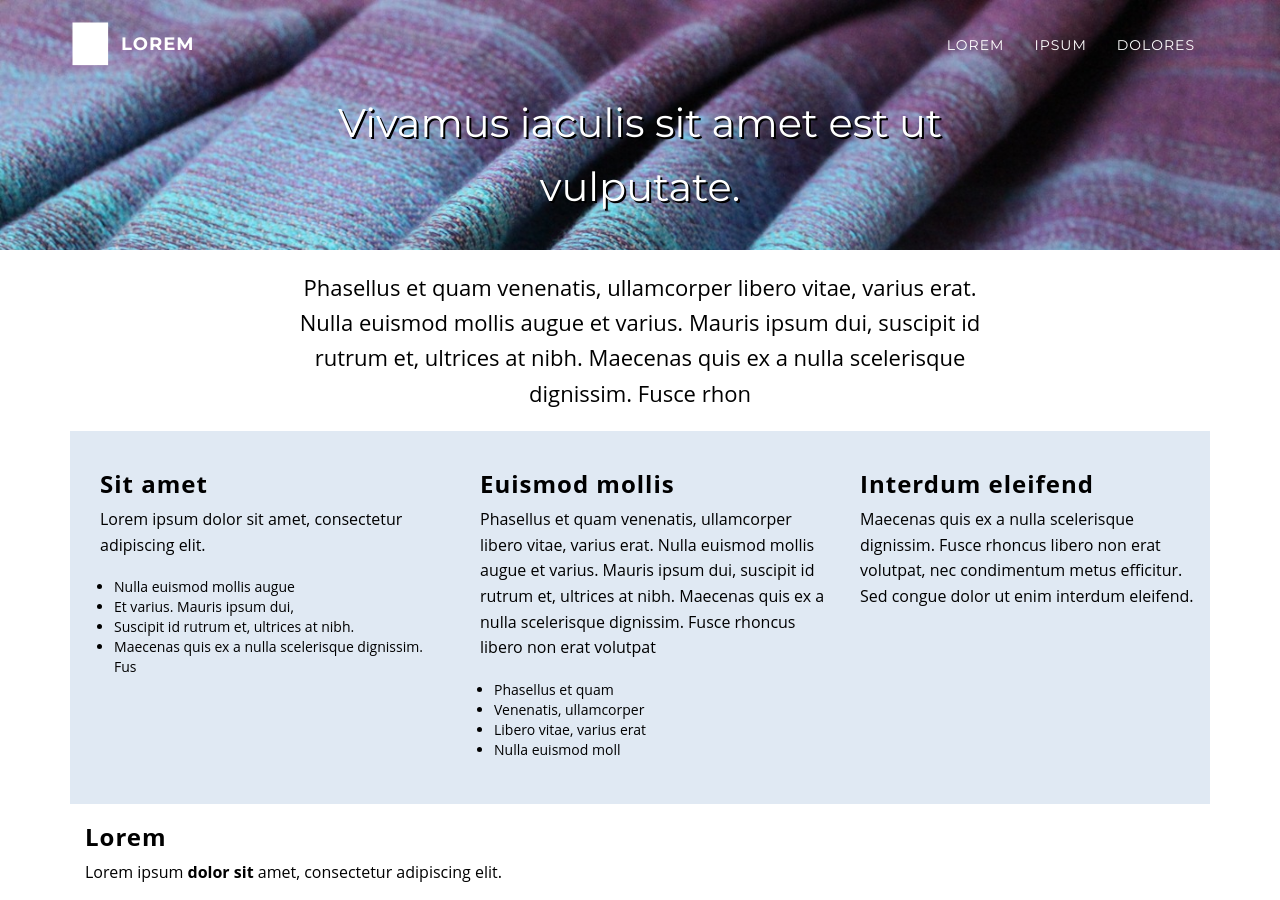
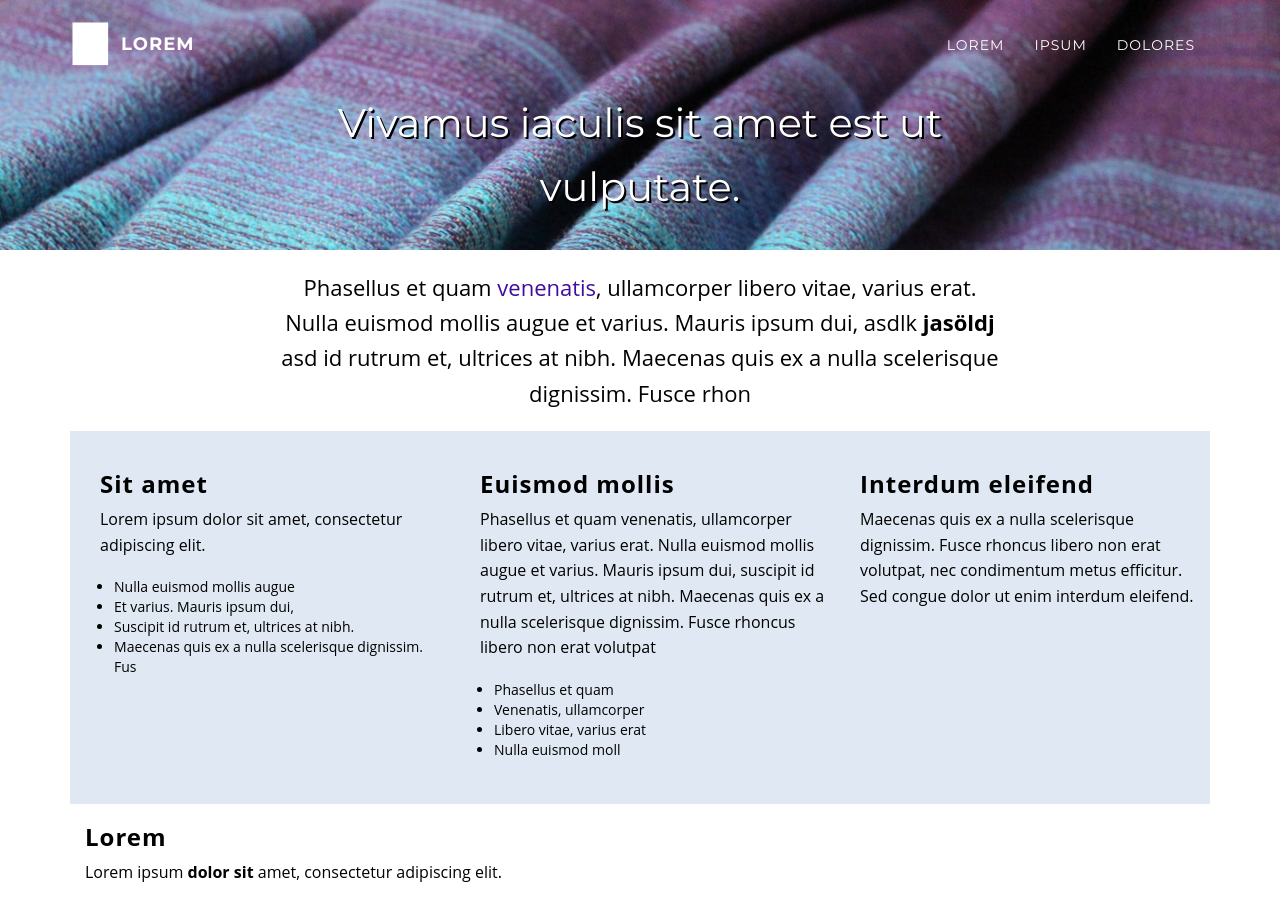
Before and after one commit to anselmi-tuhkanen2/Test, a Jekyll site: the page built from index.md, in a window 1280 px wide and 900 px high. Built offline with Jekyll 4.4.1, drawn with Linux system fonts in a browser that asks for light colours; nearby versions of some CDN libraries.

Commit message:
Updated Slogan

```diff
--- a/_kultavilla/slogan.markdown
+++ b/_kultavilla/slogan.markdown
@@ -3,4 +3,4 @@ title: Slogan
 name: slogan
 ---
 
-Phasellus et quam venenatis, ullamcorper libero vitae, varius erat. Nulla euismod mollis augue et varius. Mauris ipsum dui, suscipit id rutrum et, ultrices at nibh. Maecenas quis ex a nulla scelerisque dignissim. Fusce rhon
+Phasellus et quam [venenatis](http://www.google.com), ullamcorper libero vitae, varius erat. Nulla euismod mollis augue et varius. Mauris ipsum dui, asdlk **jasöldj** asd id rutrum et, ultrices at nibh. Maecenas quis ex a nulla scelerisque dignissim. Fusce rhon
```
